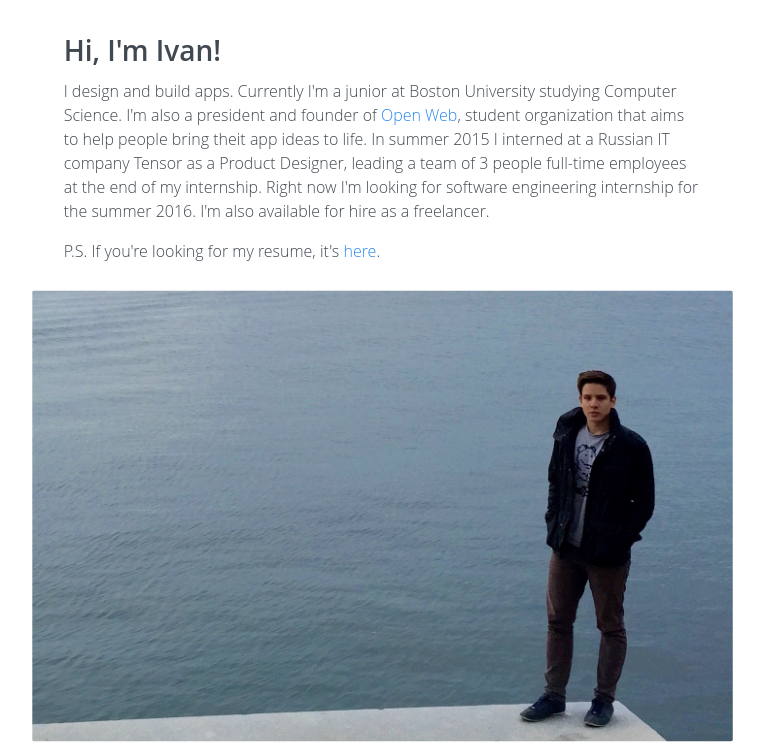
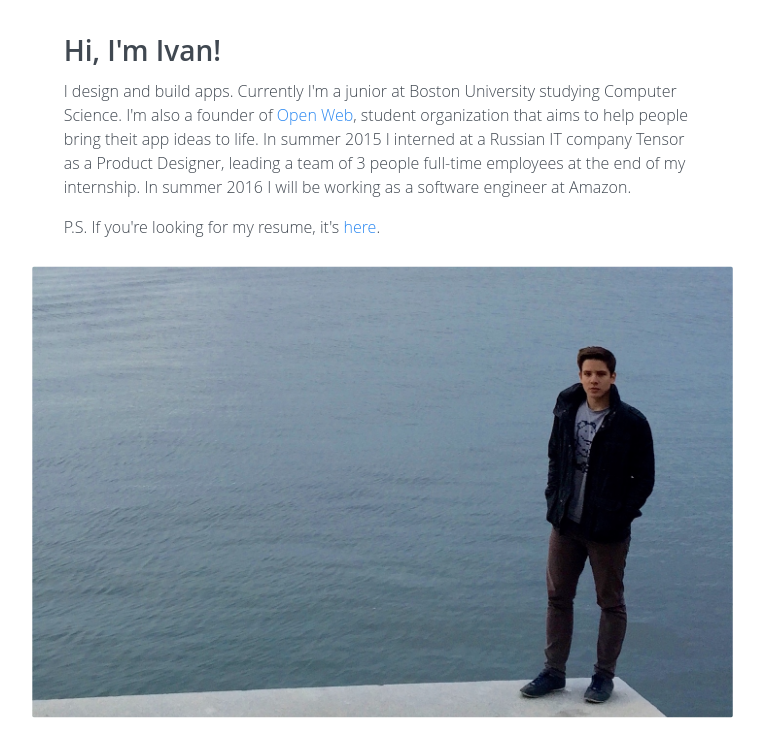
Before and after one commit to uvarov916/PersonalWebsite, a website: page public/index.html in a window 1280 px wide. Shown: the part 84-826 px from the top of the page, without its empty margins (258-1022 px from the left). Drawn offline with Linux system fonts and the light colour scheme.

Commit message:
Update index.html

```diff
--- a/public/index.html
+++ b/public/index.html
@@ -31,7 +31,7 @@
     <div class="row">
       <div class="content columns small-11 medium-9 large-8 small-centered">
         <h1>Hi, I'm Ivan!</h1>
-        <p>I design and build apps. Currently I'm a junior at Boston University studying Computer Science. I'm also a president and founder of <a target="_blank" href="http://openwebbu.org">Open Web</a>, student organization that aims to help people bring theit app ideas to life. In summer 2015 I interned at a Russian IT company Tensor as a Product Designer, leading a team of 3 people full-time employees at the end of my internship. Right now I'm looking for software engineering internship for the summer 2016. I'm also available for hire as a freelancer.</p>
+        <p>I design and build apps. Currently I'm a junior at Boston University studying Computer Science. I'm also a founder of <a target="_blank" href="http://openwebbu.org">Open Web</a>, student organization that aims to help people bring theit app ideas to life. In summer 2015 I interned at a Russian IT company Tensor as a Product Designer, leading a team of 3 people full-time employees at the end of my internship. In summer 2016 I will be working as a software engineer at Amazon.</p>
         <p>P.S. If you're looking for my resume, it's <a target="_blank" href="https://www.dropbox.com/s/2vg2zmvc1q2sscp/resume.pdf?dl=0">here</a>.</p>
 
         <img style="transform: scale(1.1);" src="img/me3.jpg">
```
